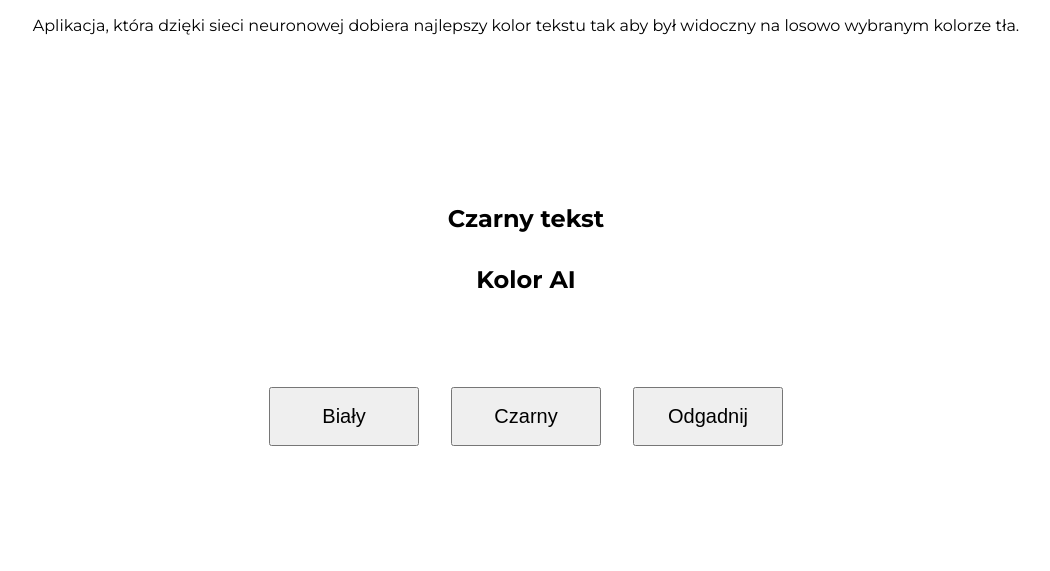
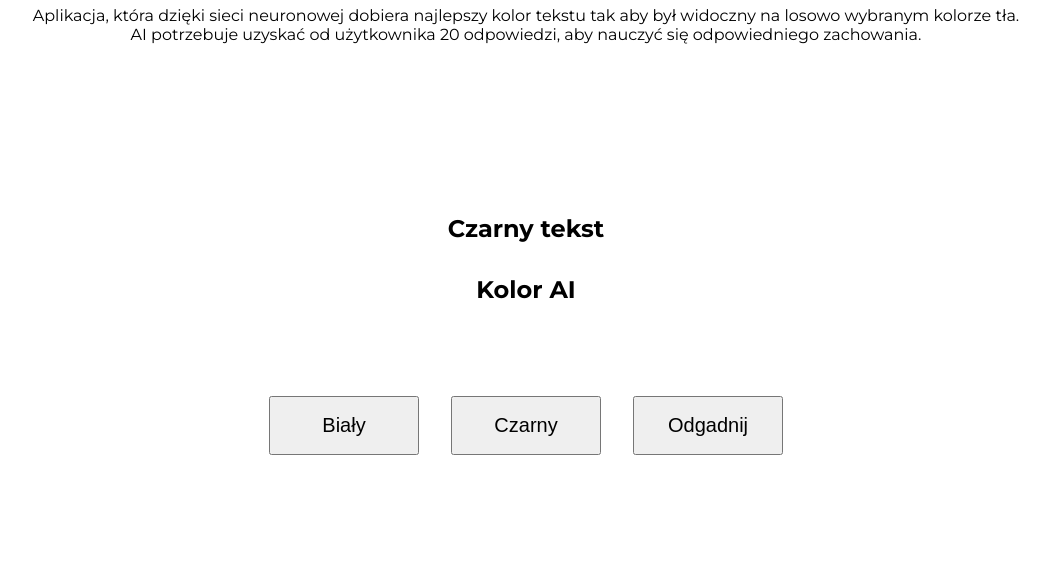
Before and after one commit to adiko2602/sieci-neuronowe, a plain HTML site: page index.html in a window 1280 px wide. Shown: the part 229-800 px from the top of the page, without its empty margins (114-1164 px from the left). Drawn offline with Linux system fonts and the light colour scheme; a script that the page names is missing.

Commit message:
Update index.html

```diff
--- a/index.html
+++ b/index.html
@@ -18,6 +18,10 @@
             <div class="header-text">
                 Aplikacja, która dzięki sieci neuronowej dobiera najlepszy kolor tekstu tak aby był widoczny na losowo wybranym kolorze tła.
             </div>
+            <div class="header-text">
+                AI potrzebuje uzyskać od użytkownika 20 odpowiedzi, aby nauczyć się odpowiedniego zachowania.
+            </div>
+            <div class="black-text" id="step"></div>
         </div>
         <div id="color">
             <div id="white-text">Biały tekst</div>
```
